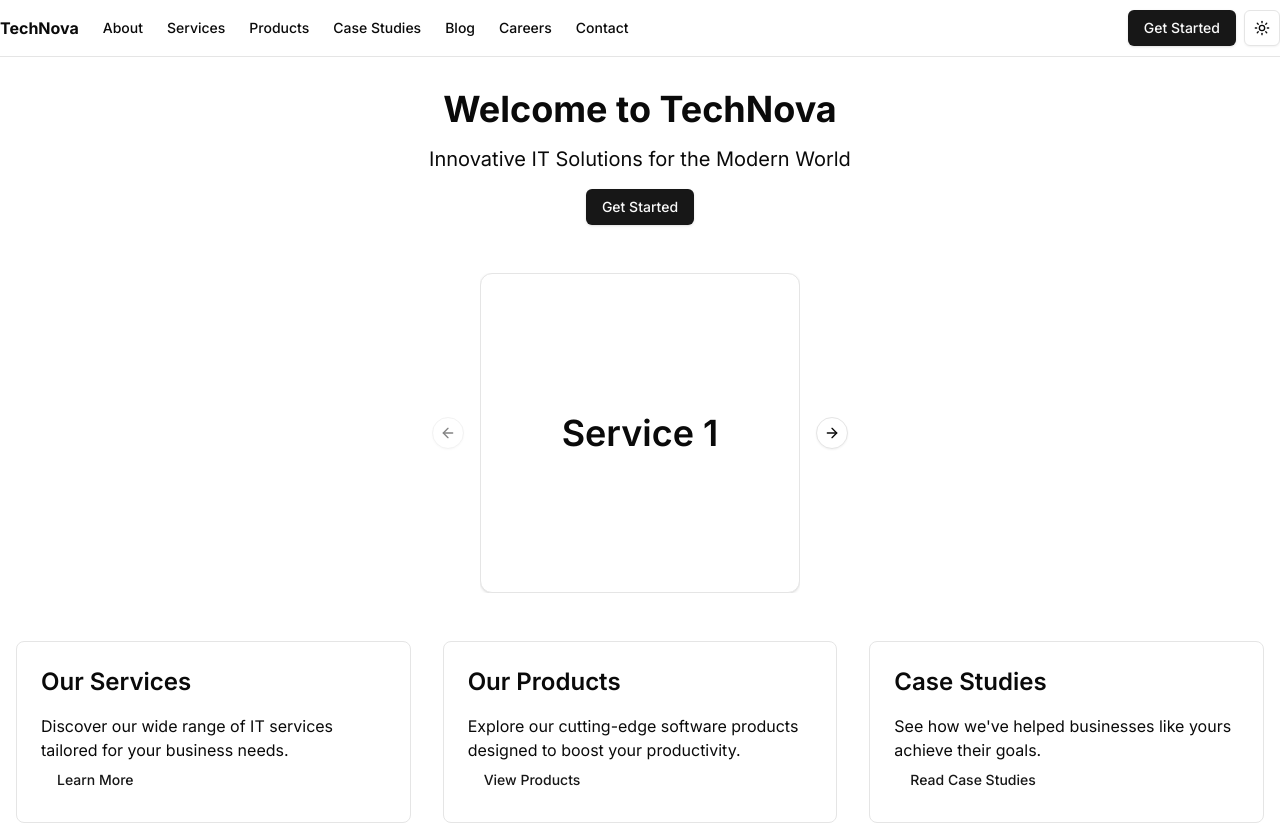
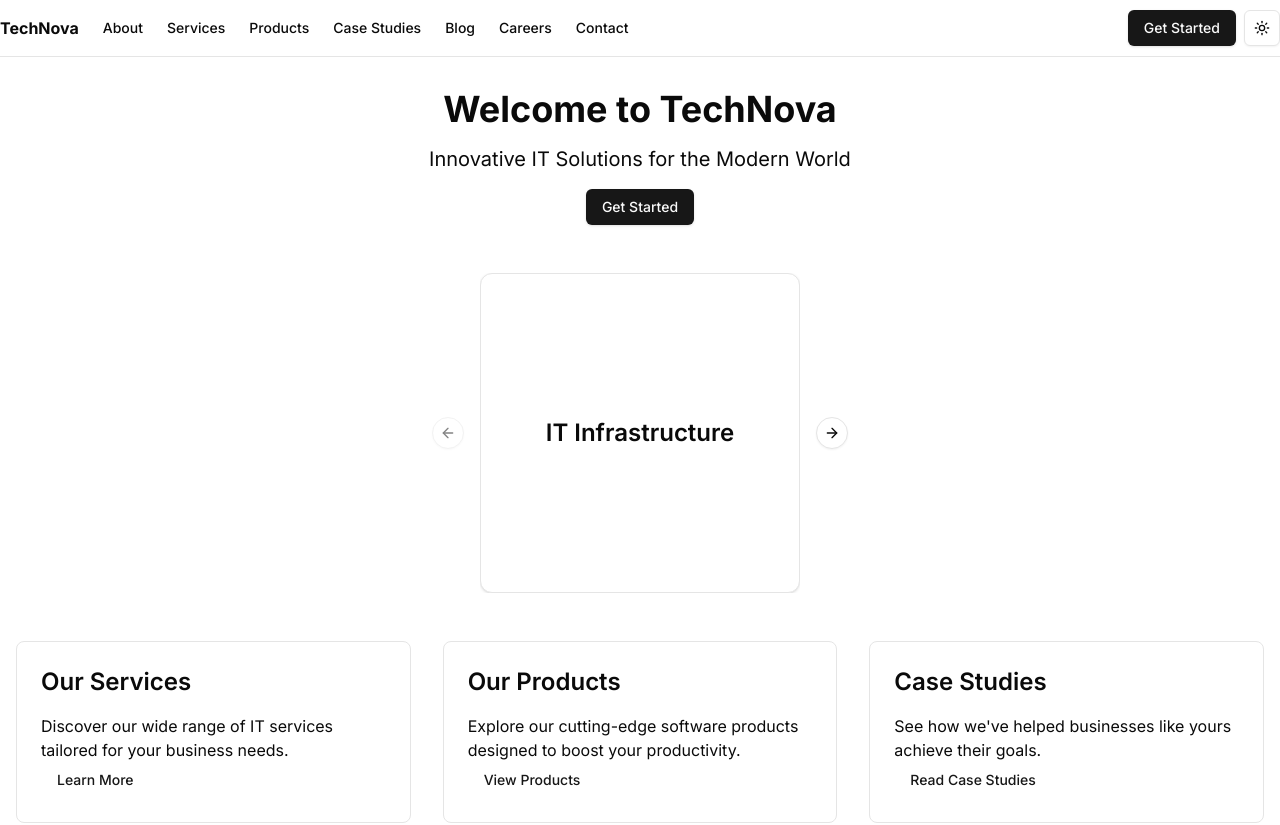
Before and after one commit to Ricksanchez-c137-og/techanova, a Next.js app: page / in a window 1280 px wide. Shown: the top 825 px of the page. Built offline with nearby package versions, Linux system fonts and the light colour scheme.

Commit message:
modified the dashboard

```diff
--- a/app/page.tsx
+++ b/app/page.tsx
@@ -27,13 +27,14 @@ export default function Home() {
         </Button>
       </section>
 
+      {/* Updated Carousel Items */}
       <Carousel className="w-full max-w-xs mx-auto">
         <CarouselContent>
-          {[1, 2, 3].map((_, index) => (
+          {["IT Infrastructure", "Cybersecurity", "AI Solutions"].map((service, index) => (
             <CarouselItem key={index}>
               <Card>
                 <CardContent className="flex aspect-square items-center justify-center p-6">
-                  <span className="text-4xl font-semibold">{`Service ${index + 1}`}</span>
+                  <span className="text-2xl font-semibold">{service}</span>
                 </CardContent>
               </Card>
             </CarouselItem>
```
